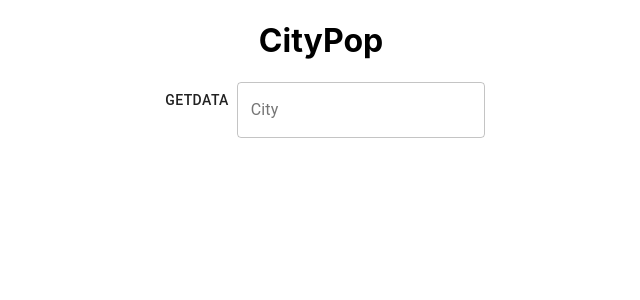
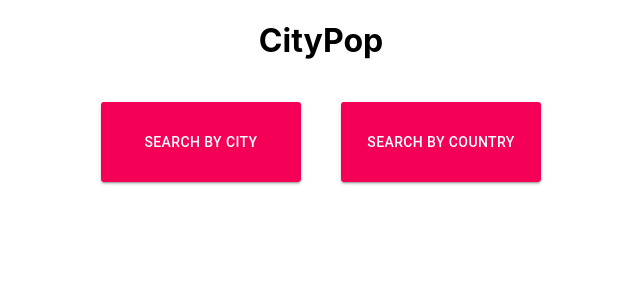
Before and after one commit to ousama123/CityPop, a React (Create React App) app: page / in a window 1280 px wide. Shown: the top 300 px of the page, without its empty margins (319-959 px from the left). Built offline with nearby package versions, Linux system fonts and the light colour scheme.

Commit message:
Added welcome page which contains Country and City buttons

```diff
--- a/src/App.js
+++ b/src/App.js
@@ -1,12 +1,13 @@
 import react from "react";
 import "./App.css";
 import FetchGeoAPI from "./geoAPI/FetchGeoAPI";
+import WelcomePage from "./geoAPI/WelcomePage.js";
 class App extends react.Component {
   render() {
     return (
       <div className="App">
-         <h1>CityPop</h1>
-        <FetchGeoAPI></FetchGeoAPI>
+        <h1>CityPop</h1>
+        <WelcomePage></WelcomePage>
       </div>
     );
   }
--- a/src/geoAPI/ButtonAPI.js
+++ /dev/null
@@ -1,14 +0,0 @@
-import React from 'react'
-import Button from "@material-ui/core/Button";
-import SearchIcon from '@material-ui/icons/Search';
-
-
-function ButtonAPI() {
-    return (
-        <div>
-            <Button icon="SearchIcon">getData</Button>
-        </div>
-    )
-}
-
-export default ButtonAPI
--- a/src/geoAPI/TextFieldAPI.js
+++ /dev/null
@@ -1,8 +0,0 @@
-import React from "react";
-import TextField from "@material-ui/core/TextField";
-
-function TextFieldAPI() {
-  return <TextField id="outlined-basic" label="City" variant="outlined" />;
-}
-
-export default TextFieldAPI;
--- /dev/null
+++ b/src/geoAPI/WelcomePage.js
@@ -0,0 +1,48 @@
+import Button from "@material-ui/core/Button";
+import React from "react";
+import { makeStyles } from "@material-ui/core/styles";
+
+const navigateToCityPage = () => {};
+const navigateToCountryPage = () => {};
+
+const useStyles = makeStyles({
+  buttonStyle: {
+    width: 200,
+    height: 80,
+    padding: 20,
+    margin: 20,
+    borderRadius: 3,
+    border: 0,
+  },
+});
+function WelcomePage() {
+  const classes = useStyles();
+  return (
+    <div>
+      <Button
+        onClick={navigateToCityPage}
+        classes={{
+          root: classes.buttonStyle,
+        }}
+        className="welcomeButton"
+        variant="contained"
+        color="secondary"
+      >
+        SEARCH BY CITY
+      </Button>
+      <Button
+        onClick={navigateToCountryPage}
+        classes={{
+          root: classes.buttonStyle,
+        }}
+        className="welcomeButton"
+        variant="contained"
+        color="secondary"
+      >
+        SEARCH BY COUNTRY
+      </Button>
+    </div>
+  );
+}
+
+export default WelcomePage;
--- a/src/geoAPI/fetchGeoAPI.js
+++ b/src/geoAPI/fetchGeoAPI.js
@@ -1,14 +1,19 @@
 import react, { useState, useEffect } from "react";
-import TextFieldAPI from "./TextFieldAPI";
-import ButtonAPI from "./ButtonAPI";
-import Card from "@material-ui/core/Card";
+
 import Button from "@material-ui/core/Button";
-import SearchIcon from "@material-ui/icons/Search";
+
+import TextField from "@material-ui/core/TextField";
+import { IconButton } from "@material-ui/core";
 
 const url = "http://api.geonames.org/searchJSON?username=weknowit";
 
 function FetchGeoAPI() {
   const [data, setData] = useState([]);
+  const [textValue, setTextValue] = useState("");
+
+  const handleTextFieldChange = (e) => {
+    setTextValue(e.target.value);
+  };
 
   const getData = () => {
     fetch(url)
@@ -16,29 +21,36 @@ function FetchGeoAPI() {
       .then((json) => {
         console.log(json);
         setData(json);
-      });
+      }, 2000);
   };
   useEffect(() => {
     //calling useEffect method on page load for fuctional components or componentDidMount() for class components
   }, []);
-
-  /**  if (data) {
-    data.map((item) => {
-      return <li>{item}</li>;
-    });
-  } */
+  if (!data) {
+    return <div>Loading..</div>;
+  }
 
   return (
     <div>
-      <Button onClick={getData}>getData</Button>
-      <TextFieldAPI></TextFieldAPI>
-      {data?.geonames?.map((geo) => {
-        return (
-          <div>
-            <h5>{geo.name}</h5>
-            <h5>{geo.population}</h5>
-          </div>
-        );
+      <h1>{textValue}</h1>
+      <IconButton aria-label="search" onClick={getData}>Search</IconButton>
+      <TextField
+        id="outlined-basic"
+        variant="outlined"
+        label="City"
+        helperText="Must be filled out"
+        value={textValue}
+        onChange={handleTextFieldChange}
+      />
+      {data.geonames?.map((geo) => {
+        if (textValue === geo.name) {
+          return (
+            <div>
+              <h5>{geo.population}</h5>
+            </div>
+          );
+        }
+          return <div>City not found!</div>;
       })}
     </div>
   );
```
